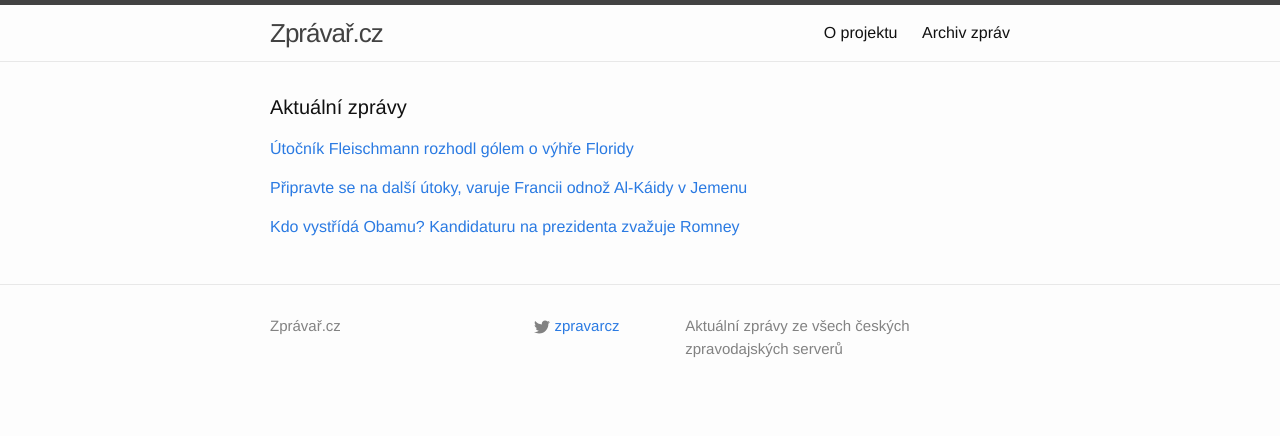
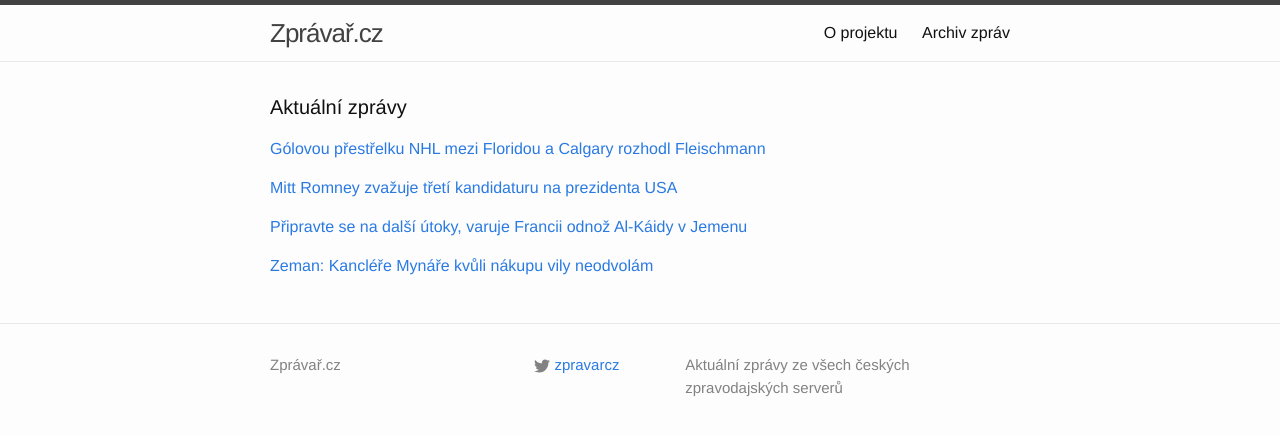
Before and after one commit to adliska/zpravar, a Jekyll site: the page built from index.html, in a window 1280 px wide. Shown: the top 436 px of the page. Built offline with Jekyll 4.4.1, drawn with Linux system fonts in a browser that asks for light colours.

Commit message:
zpravar news update

```diff
--- a/index.html
+++ b/index.html
@@ -5,26 +5,35 @@ layout: default
 <div class="home">
     <h1 class="page-heading">Aktuální zprávy</h1>
 
-<p><a href="javascript:;" onclick="toggle_visibility('zpravy0')">Útočník Fleischmann rozhodl gólem o výhře Floridy</a></p>
+<p><a href="javascript:;" onclick="toggle_visibility('zpravy0')">Gólovou přestřelku NHL mezi Floridou a Calgary rozhodl Fleischmann</a></p>
 <div id="zpravy0" style="display:none">
 <ul>
+<li><a href=http://www.rozhlas.cz/_zprava/golovou-prestrelku-nhl-mezi-floridou-a-calgary-rozhodl-fleischmann--1441901>Gólovou přestřelku NHL mezi Floridou a Calgary rozhodl Fleischmann - www.rozhlas.cz</a></li>
 <li><a href=http://www.denik.cz/hokej/utocnik-fleischmann-rozhodl-golem-o-vyhre-floridy-20150110.html>Útočník Fleischmann rozhodl gólem o výhře Floridy - www.denik.cz</a></li>
 <li><a href=http://sport.aktualne.cz/fleischmann-potopil-calgary-brankar-neuvirth-znovu-porazen/r~848b3c58989111e49fc3002590604f2e/>Fleischmann potopil Calgary, brankář Neuvirth znovu poražen - sport.aktualne.cz</a></li>
 <li><a href=http://www.sportovninoviny.cz/zpravy/utocnik-fleischmann-rozhodl-golem-o-vyhre-floridy/1167181>Útočník Fleischmann rozhodl gólem o výhře Floridy - www.sportovninoviny.cz</a></li>
 <li><a href=http://hokej.idnes.cz/fleischmann-rozhodl-prestrelku-na-lede-calgary-fro-/nhl.aspx?c=A150110_070943_nhl_Mkr>Fleischmann rozhodl přestřelku na ledě Calgary, Eliáš jednou asistoval - hokej.idnes.cz</a></li>
 </ul>
-</div><p><a href="javascript:;" onclick="toggle_visibility('zpravy1')">Připravte se na další útoky, varuje Francii odnož Al-Káidy v Jemenu </a></p>
+</div><p><a href="javascript:;" onclick="toggle_visibility('zpravy1')">Mitt Romney zvažuje třetí kandidaturu na prezidenta USA </a></p>
 <div id="zpravy1" style="display:none">
+<ul>
+<li><a href=http://www.lidovky.cz/dve-prohry-nevadi-romney-zvazuje-treti-kandidaturu-na-prezidenta-usa-1k8-/lide.aspx?c=A150110_074221_lide_hm>Mitt Romney zvažuje třetí kandidaturu na prezidenta USA  - www.lidovky.cz</a></li>
+<li><a href=http://zpravy.aktualne.cz/zahranici/kdo-vystrida-obamu-kandidaturu-na-prezidenta-zvazuje-romney/r~3a697a14989011e4ba57002590604f2e/>Kdo vystřídá Obamu? Kandidaturu na prezidenta zvažuje Romney - zpravy.aktualne.cz</a></li>
+<li><a href=http://www.ceskenoviny.cz/zpravy/zpravy/romney-zvazuje-treti-kandidaturu-na-prezidenta-usa/1167168>Romney zvažuje třetí kandidaturu na prezidenta USA - www.ceskenoviny.cz</a></li>
+<li><a href=http://www.novinky.cz/zahranicni/amerika/358380-romney-zvazuje-kandidaturu-na-americkeho-prezidenta.html>Romney zvažuje kandidaturu na amerického prezidenta - www.novinky.cz</a></li>
+</ul>
+</div><p><a href="javascript:;" onclick="toggle_visibility('zpravy2')">Připravte se na další útoky, varuje Francii odnož Al-Káidy v Jemenu </a></p>
+<div id="zpravy2" style="display:none">
 <ul>
 <li><a href=http://www.lidovky.cz/pripravte-se-na-dalsi-utoky-varuje-francii-odnoz-al-kaidy-v-jemenu-1c1-/zpravy-svet.aspx?c=A150110_073523_ln_zahranici_hm>Připravte se na další útoky, varuje Francii odnož Al-Káidy v Jemenu  - www.lidovky.cz</a></li>
 <li><a href=http://www.ceskenoviny.cz/zpravy/zpravy/odnoz-al-kaidy-v-jemenu-hrozi-dalsim-nasilim-ve-francii/1167165>Odnož Al-Káidy v Jemenu hrozí dalším násilím ve Francii - www.ceskenoviny.cz</a></li>
 <li><a href=http://www.rozhlas.cz/_zprava/odnoz-alkaidy-v-jemenu-hrozi-dalsimi-utoky-ve-francii-policie-zustava-v-pohotovosti--1441892>Odnož Al-Káidy v Jemenu hrozí dalšími útoky ve Francii, policie zůstává v pohotovosti  - www.rozhlas.cz</a></li>
 </ul>
-</div><p><a href="javascript:;" onclick="toggle_visibility('zpravy2')">Kdo vystřídá Obamu? Kandidaturu na prezidenta zvažuje Romney</a></p>
-<div id="zpravy2" style="display:none">
+</div><p><a href="javascript:;" onclick="toggle_visibility('zpravy3')">Zeman: Kancléře Mynáře kvůli nákupu vily neodvolám</a></p>
+<div id="zpravy3" style="display:none">
 <ul>
-<li><a href=http://zpravy.aktualne.cz/zahranici/kdo-vystrida-obamu-kandidaturu-na-prezidenta-zvazuje-romney/r~3a697a14989011e4ba57002590604f2e/>Kdo vystřídá Obamu? Kandidaturu na prezidenta zvažuje Romney - zpravy.aktualne.cz</a></li>
-<li><a href=http://www.ceskenoviny.cz/zpravy/zpravy/romney-zvazuje-treti-kandidaturu-na-prezidenta-usa/1167168>Romney zvažuje třetí kandidaturu na prezidenta USA - www.ceskenoviny.cz</a></li>
-<li><a href=http://www.novinky.cz/zahranicni/amerika/358380-romney-zvazuje-kandidaturu-na-americkeho-prezidenta.html>Romney zvažuje kandidaturu na amerického prezidenta - www.novinky.cz</a></li>
+<li><a href=http://zpravy.aktualne.cz/domaci/politika/zeman-kanclere-mynare-kvuli-nakupu-vily-neodvolam/r~827cb7dc989311e490f70025900fea04/>Zeman: Kancléře Mynáře kvůli nákupu vily neodvolám - zpravy.aktualne.cz</a></li>
+<li><a href=http://www.novinky.cz/domaci/358383-zeman-sveho-kanclere-za-nakup-vily-v-prazskych-strasnicich-neodvola.html>Zeman svého kancléře za nákup vily v pražských Strašnicích neodvolá - www.novinky.cz</a></li>
+<li><a href=http://www.ceskenoviny.cz/zpravy/zpravy/denik-prezident-zeman-mynare-kvuli-nakupu-vily-neodvola/1167170>Deník: Prezident Zeman Mynáře kvůli nákupu vily neodvolá - www.ceskenoviny.cz</a></li>
 </ul>
 </div></div>
```
